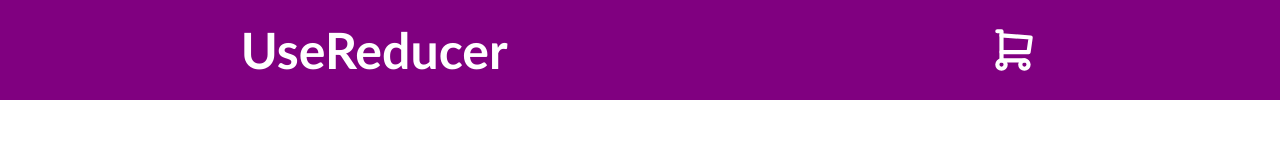
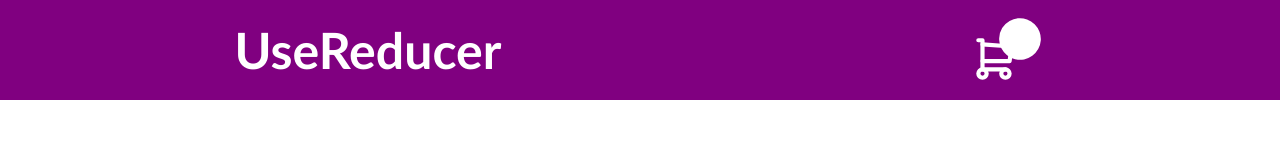
Before and after one commit to bernardkrehula/React-phone-shop, a React (Vite) app in the folder my-app/: page / in a window 1280 px wide. Shown: the top 160 px of the page. Built offline with nearby package versions, Linux system fonts and the light colour scheme.

Commit message:
Clear cart on click

```diff
--- a/my-app/src/App.css
+++ b/my-app/src/App.css
@@ -125,3 +125,17 @@ html {
   background-color: rgb(172, 172, 172);
   transition: 0.2s ease-in-out;
 }
+.shopping-cart {
+  position: relative;
+}
+#bubble {
+  margin-left: -25px;
+  margin-bottom: 20px;
+}
+.shopping-cart h2 {
+  font-size: 3rem;
+  position: absolute;
+  top: 7px;
+  right: 17px;
+  font-family: 'Trebuchet MS', 'Lucida Sans Unicode', 'Lucida Grande', 'Lucida Sans', Arial, sans-serif;
+}
--- a/my-app/src/App.jsx
+++ b/my-app/src/App.jsx
@@ -6,29 +6,43 @@ import SinglePhone from './phone.jsx';
 function App() {
   const [ phone, setPhone ] = useState(phonesData);
 
+    const removePhone = (id) => {
+        setPhone(prev => prev.filter(device => device.id !== id)
+      )
+    }
+    const clearCart = () => {
+      setPhone([])
+    }
   return (
       <>
         <div className='main'>
             <div className='title'>
               <h1>UseReducer</h1>
-              <svg  xmlns="http://www.w3.org/2000/svg"  width="24"  height="24"  viewBox="0 0 24 24"  fill="none"  stroke="currentColor"  stroke-width="2"  stroke-linecap="round"  stroke-linejoin="round"  class="icon icon-tabler icons-tabler-outline icon-tabler-shopping-cart"><path stroke="none" d="M0 0h24v24H0z" fill="none"/><path d="M6 19m-2 0a2 2 0 1 0 4 0a2 2 0 1 0 -4 0" /><path d="M17 19m-2 0a2 2 0 1 0 4 0a2 2 0 1 0 -4 0" /><path d="M17 17h-11v-14h-2" /><path d="M6 5l14 1l-1 7h-13" /></svg>
+              <div className='shopping-cart'>
+                <svg  xmlns="http://www.w3.org/2000/svg"  width="24"  height="24"  viewBox="0 0 24 24"  fill="none"  stroke="currentColor"  strokeWidth="2"  strokeLinecap="round"  strokeLinejoin="round"  className="icon icon-tabler icons-tabler-outline icon-tabler-shopping-cart"><path stroke="none" d="M0 0h24v24H0z" fill="none"/><path d="M6 19m-2 0a2 2 0 1 0 4 0a2 2 0 1 0 -4 0" /><path d="M17 19m-2 0a2 2 0 1 0 4 0a2 2 0 1 0 -4 0" /><path d="M17 17h-11v-14h-2" /><path d="M6 5l14 1l-1 7h-13" />
+                </svg>
+                <svg id='bubble' xmlns="http://www.w3.org/2000/svg"  width="24"  height="24"  viewBox="0 0 24 24"  fill="currentColor"  className="icon icon-tabler icons-tabler-filled icon-tabler-circle"><path stroke="none" d="M0 0h24v24H0z" fill="none"/><path d="M7 3.34a10 10 0 1 1 -4.995 8.984l-.005 -.324l.005 -.324a10 10 0 0 1 4.995 -8.336z" />
+                </svg>
+                <h2></h2>
+              </div>
+
             </div>
             <div className='shop-content'>
               <h2>Your bag</h2>
                 <ul className='bag-content'>
                   {phone.map(device => {
-
-                    return(
-                      <SinglePhone key={device.id} device={device}/>
-                    )
-                  })}
+                      return(
+                        <SinglePhone key={device.id} device={device} removePhone={removePhone} />
+                      )
+                    }
+                  )}
                 </ul>
                 <hr></hr>
                 <div className='total-price'>
                   <h5>Total</h5>
                   <h6>$2199.96</h6>
                 </div>
-                <button className='clear-btn'>Clear cart</button>
+                <button className='clear-btn' onClick={clearCart}>Clear cart</button>
             </div>
         </div>
     </>
--- a/my-app/src/phone.jsx
+++ b/my-app/src/phone.jsx
@@ -1,7 +1,7 @@
 import { useState } from "react";
 
-const SinglePhone = ({device}) => {
-    const { id, name, price, isRemoved, amount, image } = device;
+const SinglePhone = ({device, removePhone}) => {
+    const { id, name, price, amount, image } = device;
 
     return(
         <li className='single-bag' key={id}>
@@ -9,15 +9,15 @@ const SinglePhone = ({device}) => {
             <div className='phone-info'>
                 <h3>{name}</h3>
                 <h4>${price}</h4>
-                <button>Remove</button>
+                <button onClick={() => {removePhone(id)}}>Remove</button>
             </div>
             <div className='brackets'>
                 <button>
-                <svg  xmlns="http://www.w3.org/2000/svg"  width="24"  height="24"  viewBox="0 0 24 24"  fill="none"  stroke="currentColor"  stroke-width="2"  stroke-linecap="round"  stroke-linejoin="round"  class="icon icon-tabler icons-tabler-outline icon-tabler-arrow-badge-up"><path stroke="none" d="M0 0h24v24H0z" fill="none"/><path d="M17 11v6l-5 -4l-5 4v-6l5 -4z" /></svg>
+                <svg  xmlns="http://www.w3.org/2000/svg"  width="24"  height="24"  viewBox="0 0 24 24"  fill="none"  stroke="currentColor"  strokeWidth="2"  strokeLinecap="round"  strokeLinejoin="round"  className="icon icon-tabler icons-tabler-outline icon-tabler-arrow-badge-up"><path stroke="none" d="M0 0h24v24H0z" fill="none"/><path d="M17 11v6l-5 -4l-5 4v-6l5 -4z" /></svg>
                 </button>
                 <span>{amount}</span>
                 <button>
-                <svg  xmlns="http://www.w3.org/2000/svg"  width="24"  height="24"  viewBox="0 0 24 24"  fill="none"  stroke="currentColor"  stroke-width="2"  stroke-linecap="round"  stroke-linejoin="round"  class="icon icon-tabler icons-tabler-outline icon-tabler-arrow-badge-down"><path stroke="none" d="M0 0h24v24H0z" fill="none"/><path d="M17 13v-6l-5 4l-5 -4v6l5 4z" /></svg>
+                <svg  xmlns="http://www.w3.org/2000/svg"  width="24"  height="24"  viewBox="0 0 24 24"  fill="none"  stroke="currentColor"  strokeWidth="2"  strokeLinecap="round"  strokeLinejoin="round"  className="icon icon-tabler icons-tabler-outline icon-tabler-arrow-badge-down"><path stroke="none" d="M0 0h24v24H0z" fill="none"/><path d="M17 13v-6l-5 4l-5 -4v6l5 4z" /></svg>
                 </button>
             </div>
         </li>
```
